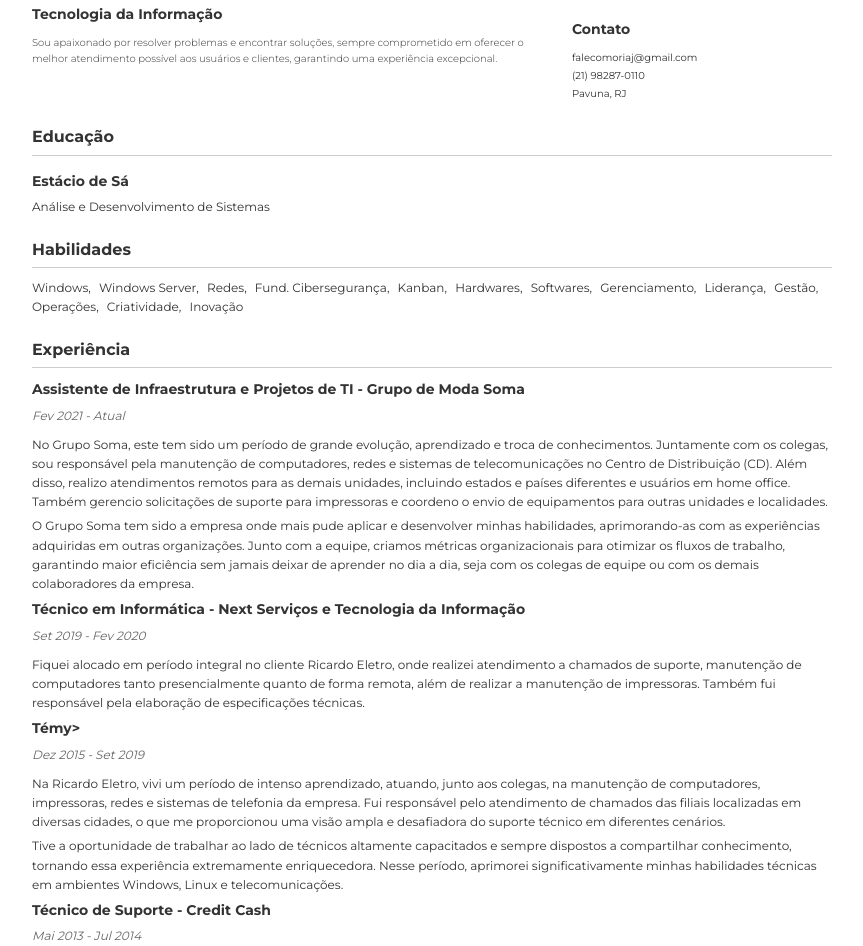
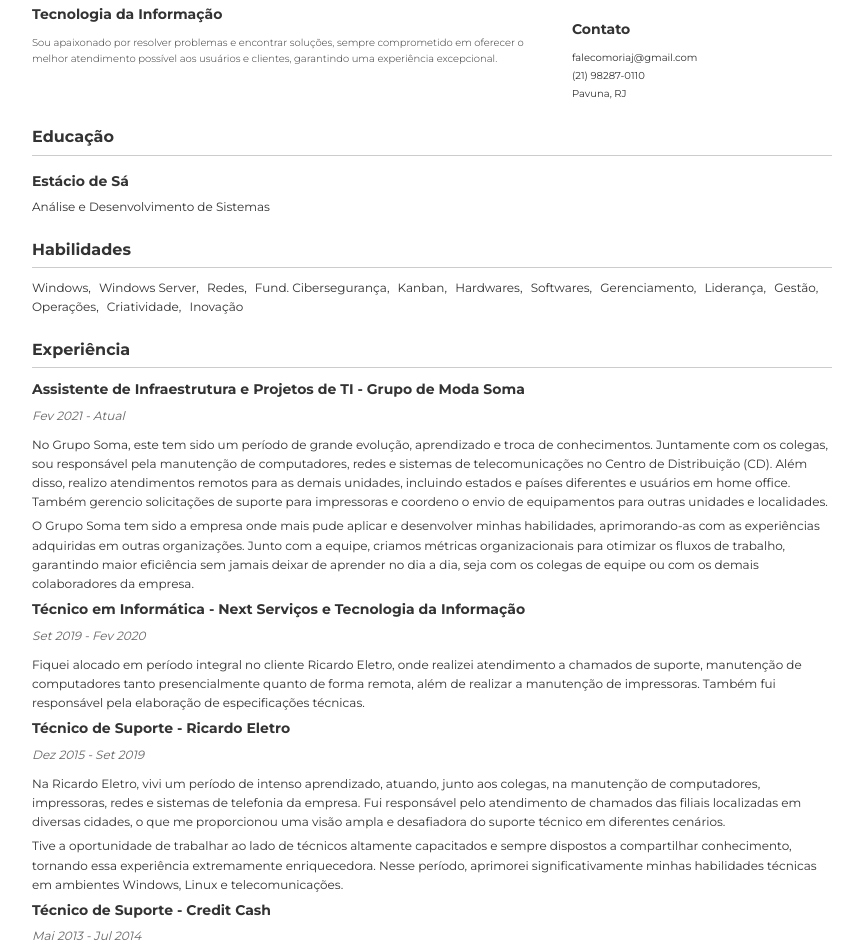
Before and after one commit to riajaddae/riaj, a plain HTML site: page index.html in a window 1280 px wide. Shown: the part 151-1097 px from the top of the page, without its empty margins (208-1071 px from the left). Drawn offline with Linux system fonts and the light colour scheme.

Commit message:
Update index.html

```diff
--- a/index.html
+++ b/index.html
@@ -179,7 +179,7 @@
             <p>Fiquei alocado em período integral no cliente Ricardo Eletro, onde realizei atendimento a chamados de suporte, manutenção de computadores tanto presencialmente quanto de forma remota, além de realizar a manutenção de impressoras. Também fui responsável pela elaboração de especificações técnicas.</p>
         </div>
         <div>
-            <p class="job-title">Témy>
+            <p class="job-title">Técnico de Suporte - Ricardo Eletro</p>
             <p class="job-period">Dez 2015 - Set 2019</p>
             <p>Na Ricardo Eletro, vivi um período de intenso aprendizado, atuando, junto aos colegas, na manutenção de computadores, impressoras, redes e sistemas de telefonia da empresa. Fui responsável pelo atendimento de chamados das filiais localizadas em diversas cidades, o que me proporcionou uma visão ampla e desafiadora do suporte técnico em diferentes cenários.</p>
             <p>Tive a oportunidade de trabalhar ao lado de técnicos altamente capacitados e sempre dispostos a compartilhar conhecimento, tornando essa experiência extremamente enriquecedora. Nesse período, aprimorei significativamente minhas habilidades técnicas em ambientes Windows, Linux e telecomunicações.</p>
```
